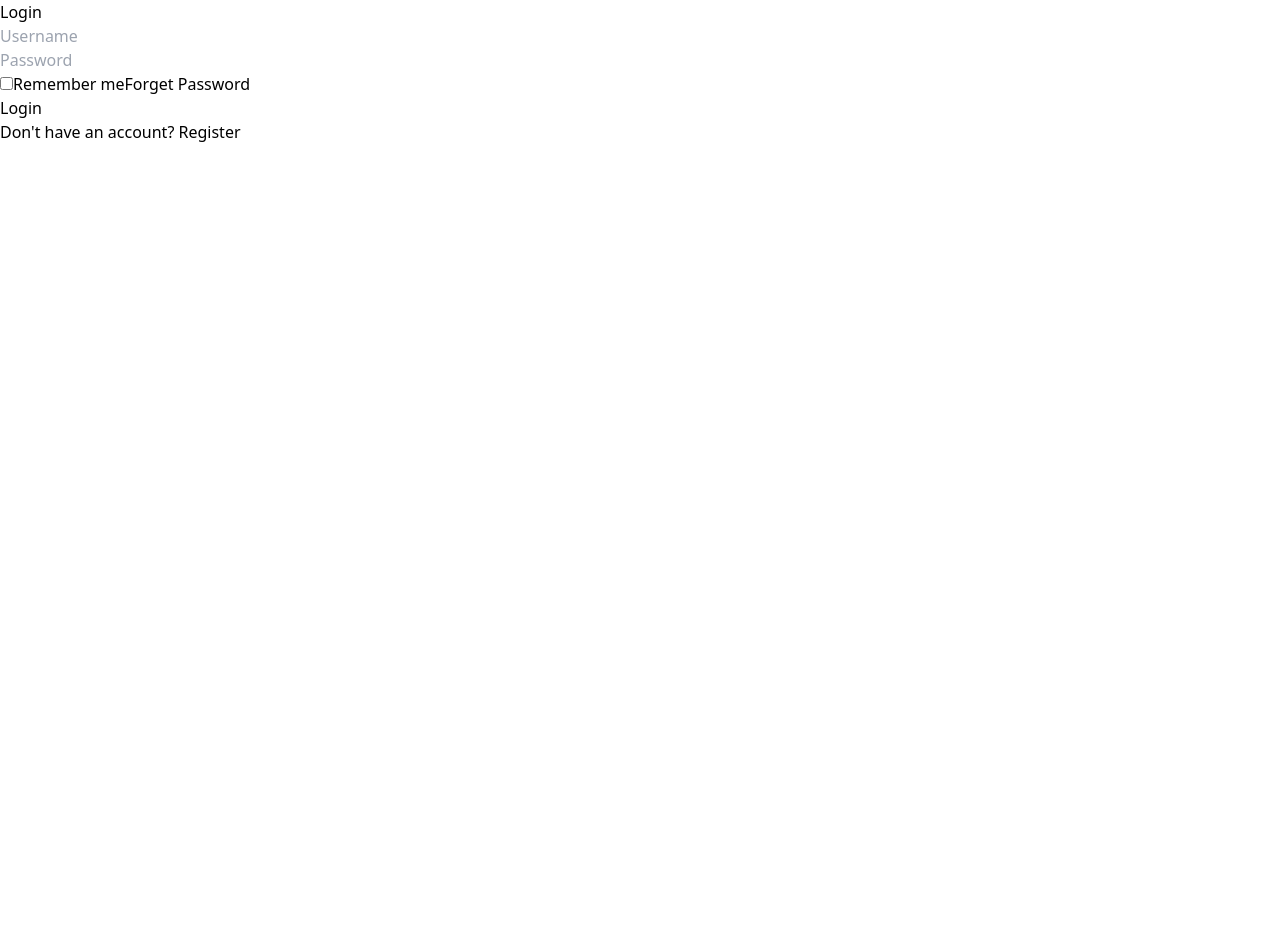
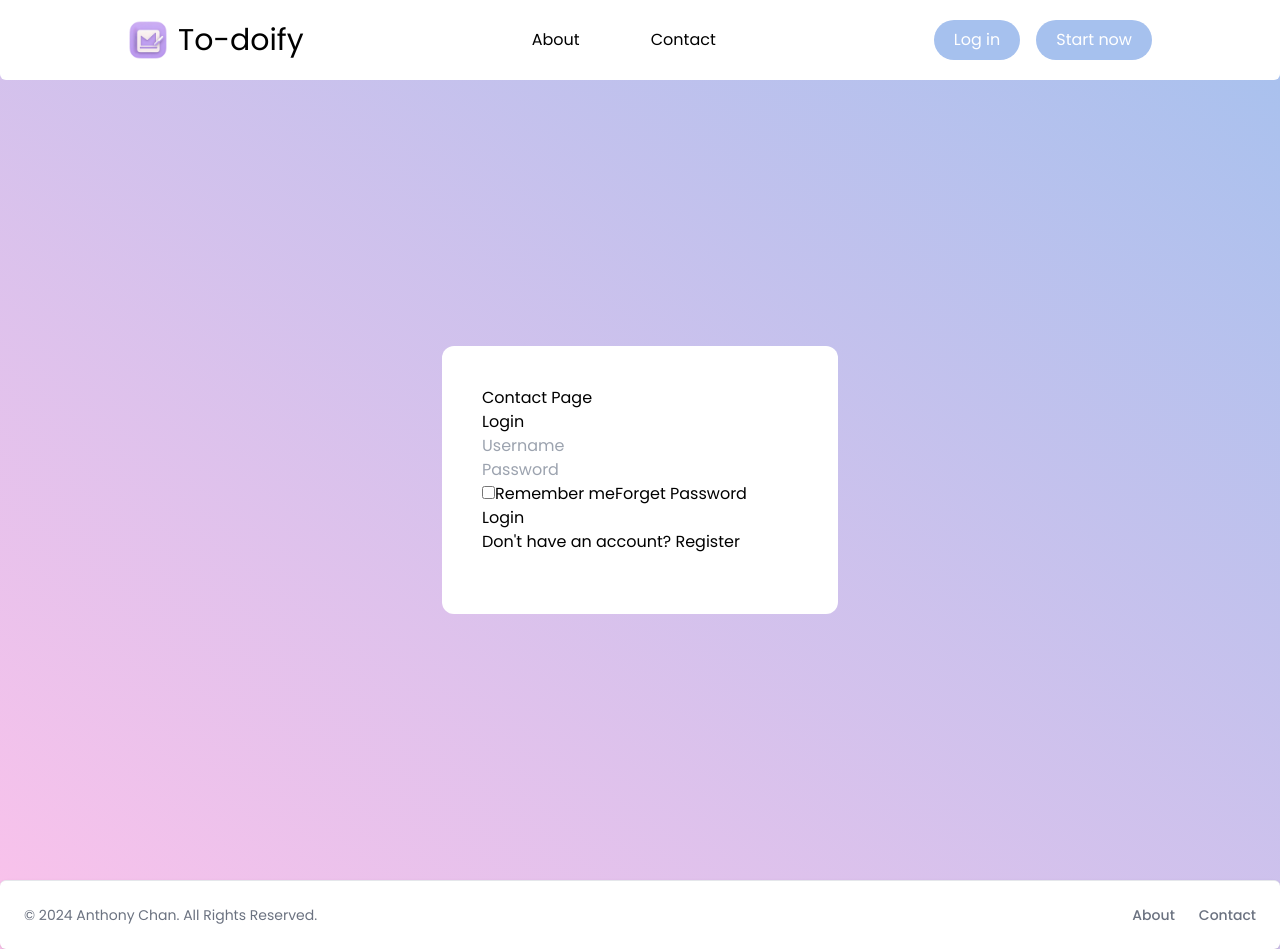
Before and after one commit to anthonyych4n/TaskManager, a React (Vite) app in the folder taskmanager/: page /login in a window 1280 px wide. Before the commit the page ends 800 px from the top, so only its background shows below. Built offline with nearby package versions, Linux system fonts and the light colour scheme.

Commit message:
Added
Updated create account page and login page

```diff
--- a/taskmanager/src/pages/CreateAccountPage.jsx
+++ b/taskmanager/src/pages/CreateAccountPage.jsx
@@ -1,4 +1,6 @@
 import { useState } from "react";
+import Navbar from "../components/Navbar";
+import Footer from "../components/Footer";
 
 export function CreateAccountPage() {
   const [username, setUsername] = useState("");
@@ -24,12 +26,22 @@ export function CreateAccountPage() {
   };
 
   return (
-    <div>
+    <body className="font-[Poppins] bg-gradient-to-tr from-[#fbc2eb] to-[#a6c1ee] h-[100%]">
+      <div className="">
+        <div className="">
+          <Navbar />
+        </div>
+        <div className="flex items-center justify-center h-screen">
+          <div className="bg-white items-center rounded-xl p-10">
             <h1>Create Account</h1>
             <form onSubmit={handleSubmit}>
               <label>
                 Username:
-          <input type="text" value={username} onChange={handleUsernameChange} />
+                <input
+                  type="text"
+                  value={username}
+                  onChange={handleUsernameChange}
+                />
               </label>
               <br />
               <label>
@@ -43,7 +55,13 @@ export function CreateAccountPage() {
               <br />
               <button type="submit">Create Account</button>
             </form>
+            <div className="flex items-center justify-center pt-5"></div>
           </div>
+        </div>
+
+        <Footer />
+      </div>
+    </body>
   );
 }
 
--- a/taskmanager/src/pages/LoginPage.jsx
+++ b/taskmanager/src/pages/LoginPage.jsx
@@ -1,10 +1,29 @@
 import LogIn from "../components/LogIn";
+import Navbar from "../components/Navbar";
+import Footer from "../components/Footer";
 
 function LoginPage() {
   return (
-    <div>
-      <LogIn />
-    </div>
+    <body className="font-[Poppins] bg-gradient-to-tr from-[#fbc2eb] to-[#a6c1ee] h-[100%]">
+      <div className="">
+        <div className="">
+          <Navbar />
+        </div>
+        <div className="flex items-center justify-center h-screen">
+          <div className="bg-white items-center rounded-xl p-10">
+            <div>
+              <h1>Contact Page</h1>
+            </div>
+            <div>
+              <LogIn />
+            </div>
+            <div className="flex items-center justify-center pt-5"></div>
+          </div>
+        </div>
+
+        <Footer />
+      </div>
+    </body>
   );
 }
 
```
Lines whose indentation alone changed are shown as unchanged.
